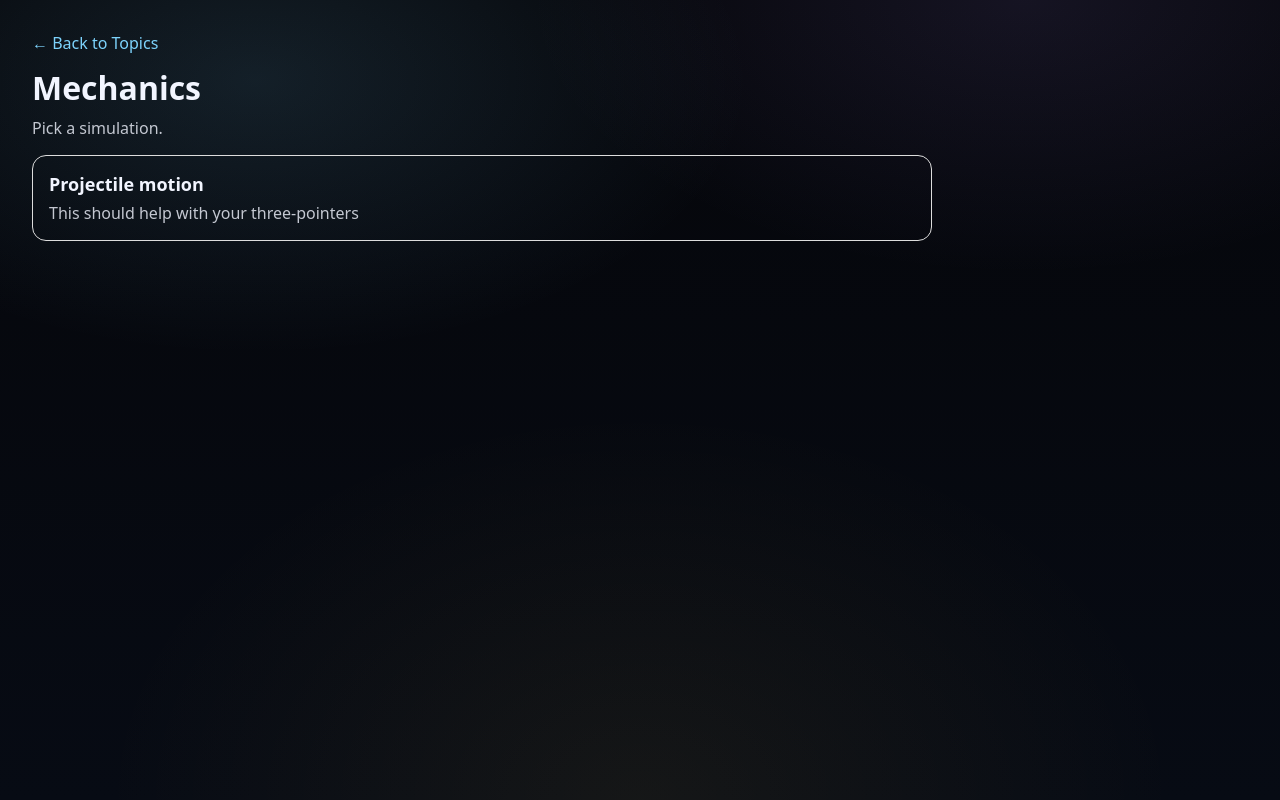
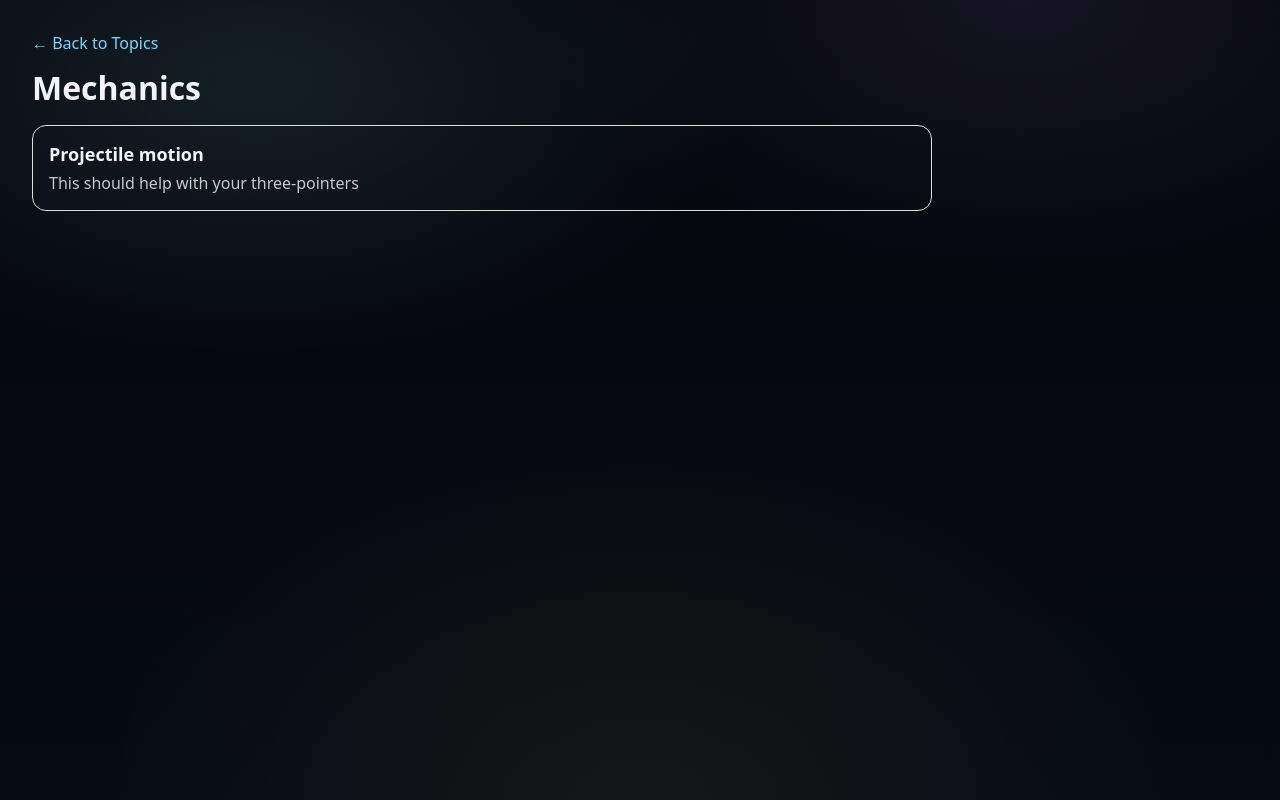
Before and after one commit to 17acs/physics-visualised, a Next.js app: page /topics/mechanics in a window 1280 px wide. Built offline with nearby package versions, Linux system fonts and the light colour scheme.

Commit message:
Polish home page and waves superposition UI

```diff
--- a/app/topics/mechanics/page.tsx
+++ b/app/topics/mechanics/page.tsx
@@ -7,7 +7,7 @@ export default function MechanicsPage() {
 
       <h1 style={{ fontSize: 32, margin: "12px 0 8px" }}>Mechanics</h1>
       <p style={{ marginTop: 0, opacity: 0.8 }}>
-        Pick a simulation.
+
       </p>
 
       <div
```
